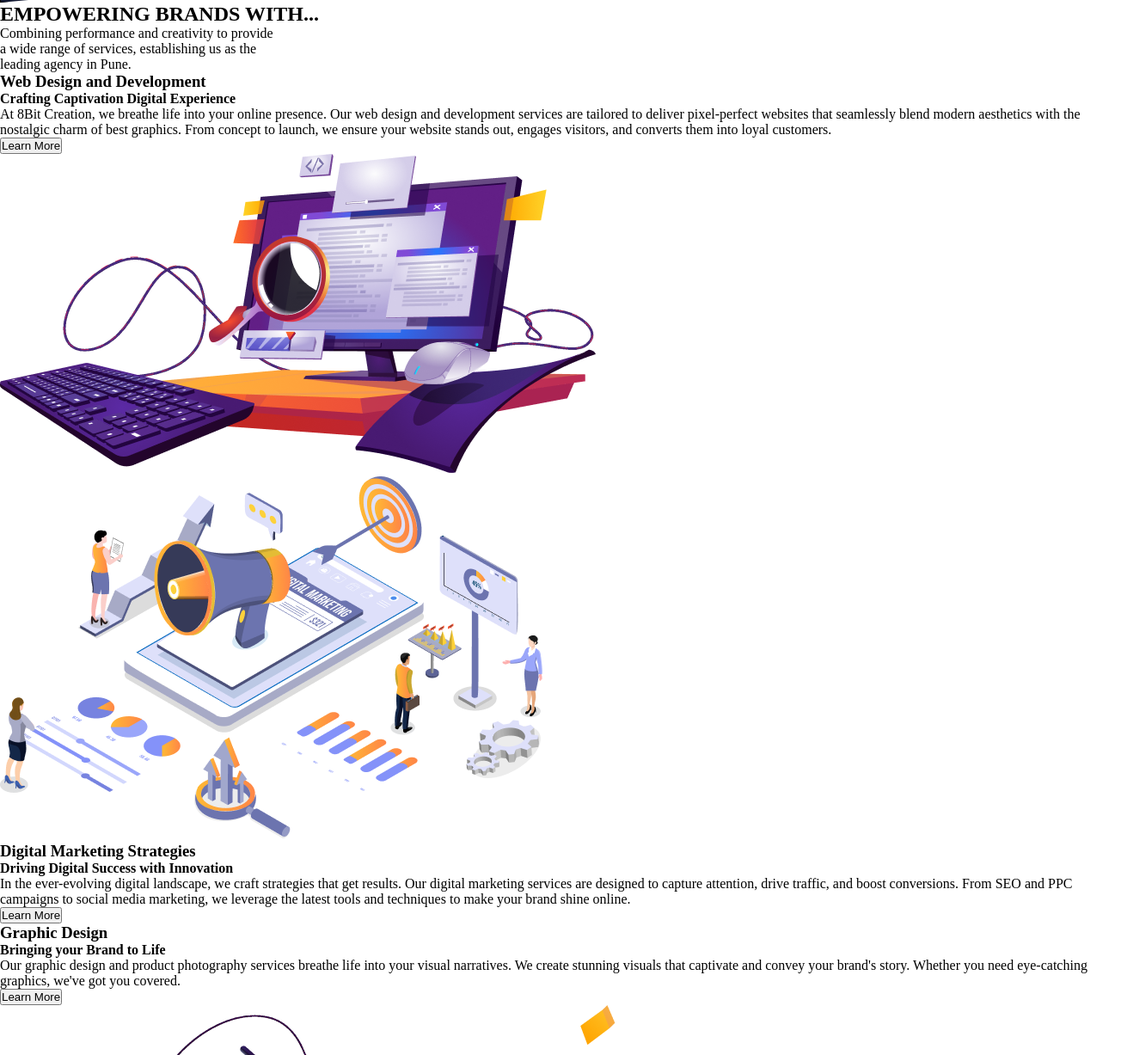
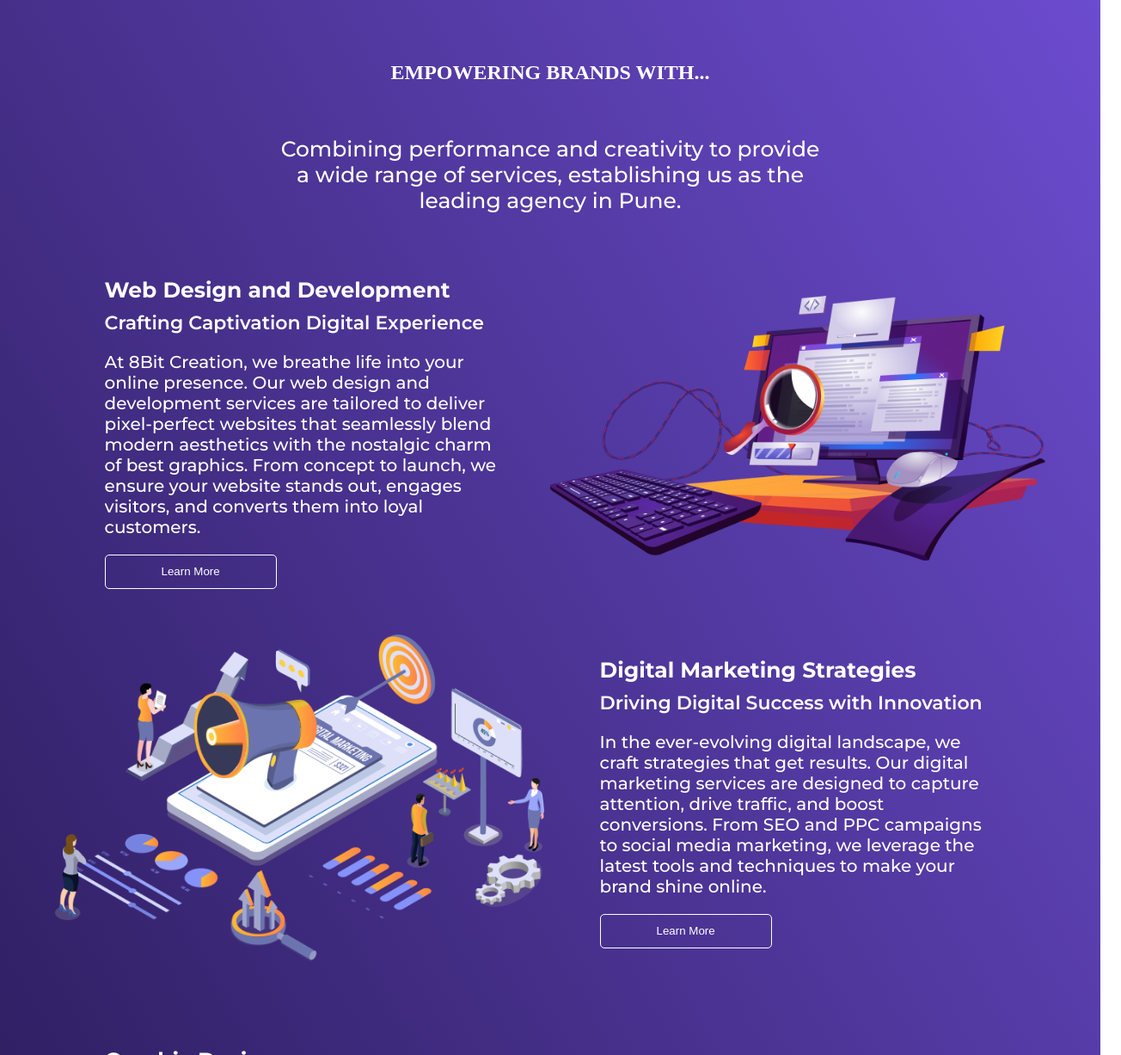
Before and after one commit to Gauraang24/8Bit-creation, a plain HTML site: page index.html in a window 1280 px wide. Shown: the part 1573-2800 px from the top of the page at 86% size, 1304 px wide, since content can reach past the window. Drawn offline with Linux system fonts and the light colour scheme.

Commit message:
added utility.css, added styles for services items, resolved header bug

```diff
--- a/index.html
+++ b/index.html
@@ -10,6 +10,7 @@
       href="https://fonts.googleapis.com/css2?family=Montserrat:wght@400;500;600;700&family=Poppins:ital,wght@0,400;0,500;0,700;1,400;1,500;1,700&family=Sacramento&display=swap"
       rel="stylesheet"
     />
+    <link rel="stylesheet" href="utility.css" />
     <title>8Bit Creation</title>
   </head>
   <body>
@@ -43,7 +44,7 @@
     </header>
     <main>
       <div class="Welcome-section">
-        <!-- <img src="./Images/bg-1.jpg" alt="" /> -->
+        <img src="./Images/WelcomeSectionBg100.jpg" alt="" />
         <div>
           <div>
             <div>
@@ -63,89 +64,107 @@
         </div>
       </div>
       <div class="Service-section">
-
         <h2>EMPOWERING BRANDS WITH...</h2>
-        <p>Combining performance and creativity to provide <br>
-          a wide range of services, establishing us as the <br>
-         leading agency in Pune.</p>
+        <p>
+          Combining performance and creativity to provide <br />
+          a wide range of services, establishing us as the <br />
+          leading agency in Pune.
+        </p>
 
         <div class="service-items">
-          <div>
+          <div class="serv-Info-Wrapper">
+            <div class="serv-Info m-l m-r">
               <h3>Web Design and Development</h3>
               <div>
                 <h4>Crafting Captivation Digital Experience</h4>
                 <p>
-                At 8Bit Creation, we breathe life into your online presence. Our
-                web design and development services are tailored to deliver
-                pixel-perfect websites that seamlessly blend modern aesthetics
-                with the nostalgic charm of best graphics. From concept to
-                launch, we ensure your website stands out, engages visitors, and
-                converts them into loyal customers.
-              </p>
-            </div>
-            <button>Learn More</button>
-          </div>
-
-          <img src="./Images/web Design.png" alt="" />
-        </div>
-
-        <div class="service-items">
-          <img src="./Images/Digiital Marketing.png" alt="" />
-
-          <div>
-            <h3>Digital Marketing Strategies</h3>
-            <div>
-              <h4>Driving Digital Success with Innovation</h4>
-              <p>
-                In the ever-evolving digital landscape, we craft strategies that
-                get results. Our digital marketing services are designed to
-                capture attention, drive traffic, and boost conversions. From
-                SEO and PPC campaigns to social media marketing, we leverage the
-                latest tools and techniques to make your brand shine online.
+                  At 8Bit Creation, we breathe life into your online presence.
+                  Our web design and development services are tailored to
+                  deliver pixel-perfect websites that seamlessly blend modern
+                  aesthetics with the nostalgic charm of best graphics. From
+                  concept to launch, we ensure your website stands out, engages
+                  visitors, and converts them into loyal customers.
                 </p>
               </div>
               <button>Learn More</button>
             </div>
           </div>
+          <div class="imgimg">
+            <img src="./Images/web Design.png" alt="" />
+          </div>
+        </div>
 
         <div class="service-items">
+          <div class="imgimg">
+            <img src="./Images/Digiital Marketing.png" alt="" />
+          </div>
+
+          <div class="serv-Info-Wrapper">
+            <div class="serv-Info m-r m-l">
+              <h3>Digital Marketing Strategies</h3>
               <div>
+                <h4>Driving Digital Success with Innovation</h4>
+                <p>
+                  In the ever-evolving digital landscape, we craft strategies
+                  that get results. Our digital marketing services are designed
+                  to capture attention, drive traffic, and boost conversions.
+                  From SEO and PPC campaigns to social media marketing, we
+                  leverage the latest tools and techniques to make your brand
+                  shine online.
+                </p>
+              </div>
+              <button>Learn More</button>
+            </div>
+          </div>
+        </div>
+
+        <div class="service-items">
+          <div class="serv-Info-Wrapper">
+            <div class="serv-Info m-l m-r">
               <h3>Graphic Design</h3>
               <div>
                 <h4>Bringing your Brand to Life</h4>
                 <p>
-                Our graphic design and product photography services breathe life
-                into your visual narratives. We create stunning visuals that
-                captivate and convey your brand's story. Whether you need
+                  Our graphic design and product photography services breathe
+                  life into your visual narratives. We create stunning visuals
+                  that captivate and convey your brand's story. Whether you need
                   eye-catching graphics, we've got you covered.
                 </p>
               </div>
               <button>Learn More</button>
             </div>
-
+          </div>
+          <div class="imgimg">
             <img src="./Images/Graphic Design.png" alt="" />
+          </div>
         </div>
 
         <div class="service-items">
+          <div class="imgimg">
             <img src="./Images/custom-pc-assembly.png" alt="" />
+          </div>
 
-          <div>
+          <div class="serv-Info-Wrapper">
+            <div class="serv-Info m-r m-l">
               <h3>Custom PC Assembly</h3>
               <div>
                 <h4>Tailored Computing Solution</h4>
                 <p>
                   Experience computing like never before with our custom PC
-                assembly services. We build machines that match your performance
-                needs and style preferences. Whether you're a gamer, designer,
-                or professional, we craft PCs that empower you to achieve more.
+                  assembly services. We build machines that match your
+                  performance needs and style preferences. Whether you're a
+                  gamer, designer, or professional, we craft PCs that empower
+                  you to achieve more.
                 </p>
               </div>
               <button>Learn More</button>
             </div>
           </div>
+        </div>
 
         <div class="service-items">
-          <div>
+          <div class="serv-Info-Wrapper">
+            <div class="serv-Info m-l m-r">
               <h3>Product Photography and Videography</h3>
               <div>
                 <h4>Capturing Your Products in Pixel-Perfect Motion</h4>
@@ -154,16 +173,21 @@
                   digital works of art. Our product photography and videography
                   services are designed to showcase your offerings in the best
                   light. We blend creative vision with technical expertise to
-                capture the essence, detail, and functionality of your products,
-                making them impossible to resist.
+                  capture the essence, detail, and functionality of your
+                  products, making them impossible to resist.
                 </p>
               </div>
               <button>Learn More</button>
             </div>
+          </div>
 
+          <div class="imgimg">
             <img src="./Images/Photography.png" alt="" />
           </div>
         </div>
+      </div>
+
+
     </main>
     <footer></footer>
   </body>
--- a/style.css
+++ b/style.css
@@ -1,30 +1,48 @@
-*{
+* {
     margin: 0;
     padding: 0;
-    box-sizing: border-box;
+    overflow-x: hidden;
+
 }
 
-header{
+body {
+    margin: 0;
+    padding: 0;
+    background-image: linear-gradient(60deg, #1B103E, #8760FF);
+}
+
+header,
+main {
+    margin: 0;
+    padding: 0;
+}
+
+header {
     width: 100vw;
     height: auto;
     position: relative;
     overflow: hidden;
+    border: none;
+    background-color: rgb(0, 14, 40, 50%);
+    /* background-color: #061024; */
+}
 
 
-    background-color: #6b6b6b;
-}
-.header-bg{
+.header-bg {
     width: 100%;
     height: auto;
+    /* box-shadow: 0 4px greenyellow; */
+
 }
 
-.home{
+.home {
     position: absolute;
     top: 0;
     width: 100%;
     height: auto;
 }
-.pop-up{
+
+.pop-up {
     width: 100%;
     height: 45px;
     /* border: 1px solid white; */
@@ -34,7 +52,8 @@ header{
     color: aliceblue;
     border-bottom: 1px solid white;
 }
-.pop-up>div{
+
+.pop-up>div {
     width: auto;
     margin-right: 80px;
     /* border: 1px solid blue; */
@@ -43,10 +62,12 @@ header{
     justify-content: space-evenly;
     align-items: center;
 }
-.pop-up>div>img{
+
+.pop-up>div>img {
     padding-right: 10px;
 }
-.navbar{
+
+.navbar {
     width: 90%;
     height: auto;
     margin: auto;
@@ -57,16 +78,19 @@ header{
     border-bottom: 1px solid white;
 
 }
-.navbar>a>img{
+
+.navbar>a>img {
 
     width: 100px;
     height: 100px;
 }
-.nav-links>ul{
+
+.nav-links>ul {
     display: flex;
     margin-right: 10px;
 }
-.nav-links>ul>li{
+
+.nav-links>ul>li {
     width: 100px;
     text-align: center;
     font-size: 15px;
@@ -75,26 +99,32 @@ header{
     list-style: none;
 
 }
-.nav-links>ul>li>a{
+
+.nav-links>ul>li>a {
     color: white;
     text-decoration: none;
 }
 
-.Welcome-section{
+.Welcome-section {
     width: 100vw;
-    height: 772px;
+    height: 800px;
     clip-path: polygon(0 0, 100% 0, 100% 85%, 0% 100%);
     position: relative;
-    border: 1px solid black;
-    background: #121831
+    /* border: 1px solid black; */
+    /* background: #121831 */
+    /* background-image: url(./Images/WelcomeSectionBg100.jpg);
+    background-repeat: no-repeat;
+    background-size: cover;
+    bg */
+}
 
-
-}
-.Welcome-section>img{
+.Welcome-section>img {
     width: 100%;
     height: 100%;
+    opacity: 50%;
 }
-.Welcome-section>div{
+
+.Welcome-section>div {
     position: absolute;
     top: 0;
     width: 100%;
@@ -103,7 +133,8 @@ header{
     justify-content: center;
     align-items: center;
 }
-.Welcome-section>div>div{
+
+.Welcome-section>div>div {
     display: flex;
     align-items: self-start;
     justify-content: space-around;
@@ -113,13 +144,16 @@ header{
 
 
 }
-.Welcome-section>div>div>div{
+
+.Welcome-section>div>div>div {
     width: 45%;
     height: 100%;
+    margin-left: 50px;
     /* border: 1px solid red; */
 
 }
-.Welcome-section>div>div>div>h2{
+
+.Welcome-section>div>div>div>h2 {
     font-size: 25;
     font-family: 'ROG fonts';
     color: white;
@@ -127,14 +161,16 @@ header{
     margin-bottom: 25px;
 
 }
-.Welcome-section>div>div>div>h3{
+
+.Welcome-section>div>div>div>h3 {
     font-size: 25;
     font-family: Montserrat;
     color: white;
     font-weight: medium;
     margin-bottom: 25px;
 }
-.Welcome-section>div>div>div>button{
+
+.Welcome-section>div>div>div>button {
     margin-top: 25px;
     color: white;
     background-color: transparent;
@@ -145,9 +181,106 @@ header{
     font-family: Montserrat;
     font-weight: 600;
 }
-.Welcome-section>div>div>img{
+
+.Welcome-section>div>div>img {
     width: 30%;
     /* border: 1px solid red; */
     height: auto;
 
 }
+
+.Service-section {}
+
+.Service-section>h2 {
+    font-family: 'ROG fonts';
+    margin: auto;
+    text-align: center;
+    color: white;
+    margin-top: 40px;
+    margin-bottom: 40px;
+}
+
+.Service-section>p {
+    text-align: center;
+    font-size: 25px;
+    font-weight: 500;
+    font-family: Montserrat;
+    padding: 20px 0;
+    color: white;
+}
+
+.service-items {
+    width: 90vw;
+    height: 400px;
+    /* border: 1px solid blue; */
+    margin: auto;
+    margin-top: 30px;
+    margin-bottom: 30px;
+    height: auto;
+    display: flex;
+    color: white;
+
+}
+
+.serv-Info-Wrapper {
+    width: 50%;
+    /* border: 3px solid brown ; */
+    display: flex;
+    justify-content: center;
+    align-items: center;
+}
+
+.serv-Info {
+    width: 80%;
+    display: flex;
+    flex-direction: column;
+
+
+}
+
+.serv-Info>h3 {
+    font-size: 25px;
+    margin: 10px 0 0 0;
+    font-family: Montserrat;
+    font-weight: 700;
+}
+
+.serv-Info>div>h4 {
+    font-size: 22px;
+    font-family: Montserrat;
+    font-weight: 600;
+    margin: 10px 0;
+}
+
+.serv-Info>div>p {
+    font-size: 20px;
+
+    font-family: Montserrat;
+    font-weight: 500;
+    margin: 20px 0;
+}
+
+.serv-Info>button {
+    width: 200px;
+    height: 40px;
+    border: 1px solid white;
+    border-radius: 5px;
+    background: transparent;
+    color: white;
+}
+
+.imgimg {
+    width: 50%;
+    height: 400px;
+    /* border: 3px solid green; */
+    display: flex;
+    justify-content: center;
+    align-items: center;
+}
+
+.imgimg>img {
+
+    max-width: 100%;
+    max-height: 100%;
+    /* border: 3px solid pink; */
+}
--- /dev/null
+++ b/utility.css
@@ -0,0 +1,6 @@
+.m-l{
+margin-left: 30px;
+}
+.m-r{
+margin-right: 30px;
+}
```
Also changed, not shown: Images/WelcomeSectionBg.jpg (added), Images/WelcomeSectionBg100.jpg (added). Lines whose indentation alone changed are shown as unchanged.
